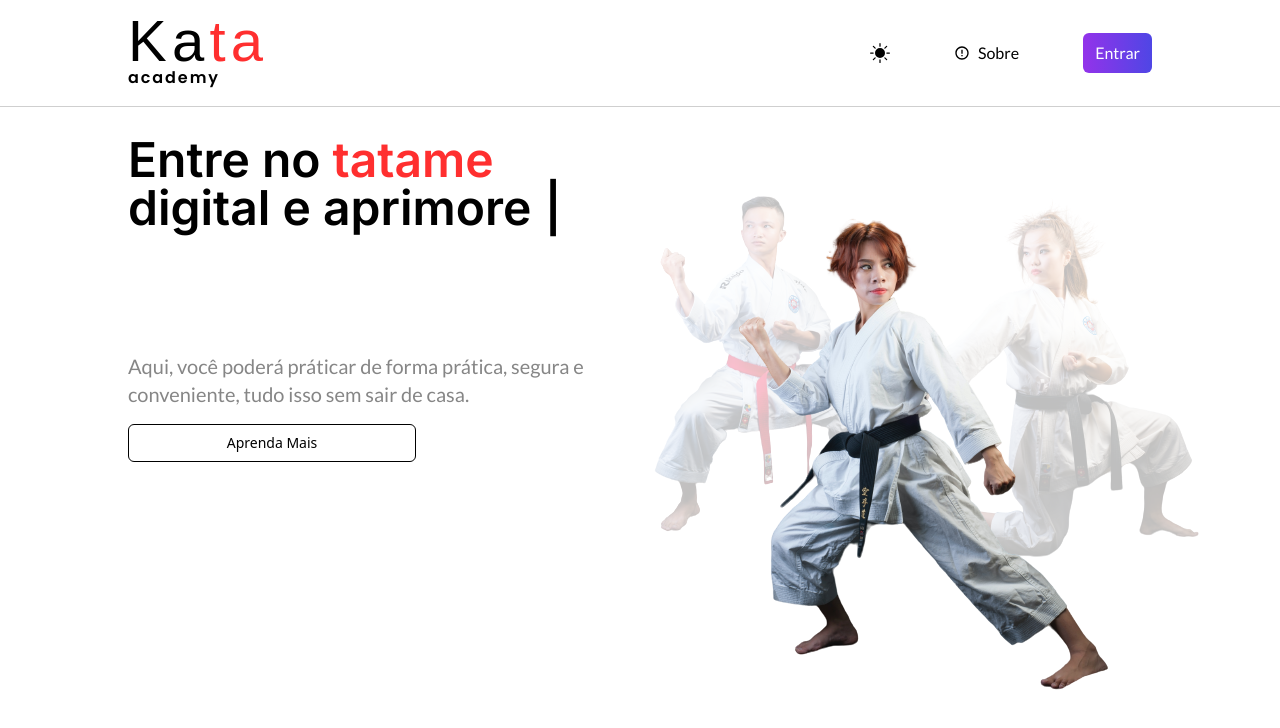
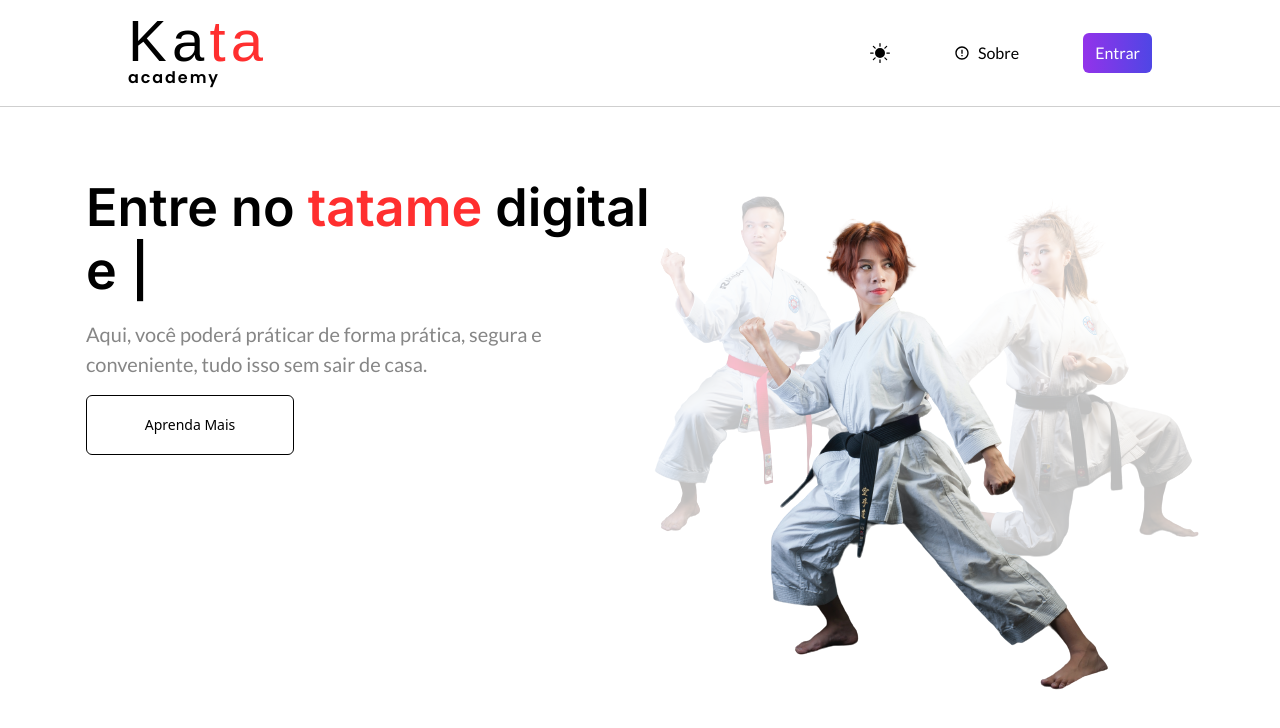
Before and after one commit to lucaspari/kata-academy, a Next.js app: page / in a window 1280 px wide. Shown: the top 728 px of the page. Built offline with nearby package versions, Linux system fonts and the light colour scheme; no server answers; a web font is replaced by a local one.

Commit message:
feat: css update

```diff
--- a/src/app/page.tsx
+++ b/src/app/page.tsx
@@ -10,17 +10,24 @@ const inter = Inter({ subsets: ["latin"], weight: "600" });
 const lato = Lato({ subsets: ["latin"], weight: "400" });
 export default function Home() {
   return (
-    <main className="max-w-screen-lg h-screen mx-auto flex">
+    <main className="max-w-screen-lg  mx-auto flex">
       <div className="flex items-center w-full lg:h-1/2 lg:w-1/2 lg:flex lg:flex-col lg:justify-center">
-        <div className="flex flex-col gap-4 mb-4">
-          <div className={`${inter.className} text-5xl min-h-[200px]`}>
-            <TypeAnimation text="Entre no <span class='text-[#FF2F2F]'>tatame</span> digital e aprimore suas técnicas de karate."></TypeAnimation>
+        <div className="flex flex-col gap-4 mb-4 m-[70px]">
+          <div
+            className={`${inter.className} text-[5.2em] w-[596px] leading-[62.93px] `}
+          >
+            <TypeAnimation
+              text="Entre no <span class='text-[#FF2F2F]'>tatame</span> digital e
+            aprimore as suas técnicas de karate."
+            />
           </div>
-          <p className={`${lato.className} text-[#868686] text-xl`}>
+          <p
+            className={`${lato.className} text-[#868686] w-[514px] leading-[30px] text-[25px] text-xl`}
+          >
             Aqui, você poderá práticar de forma prática, segura e conveniente,
             tudo isso sem sair de casa.
           </p>
-          <button className="rounded-md border border-solid w-[288px] border-black py-2 px-4 text-sm dark:border-white">
+          <button className="text-[23px] rounded-md border border-solid w-[208px] h-[60px] border-black py-2 px-4 text-sm dark:border-white">
             Aprenda Mais
           </button>
         </div>
--- a/src/components/login.tsx
+++ b/src/components/login.tsx
@@ -12,7 +12,7 @@ export default function Login() {
   return (
     <button
       onClick={() => signIn()}
-      className="text-white bg-gradient-to-r from-purple-600 to-indigo-600 rounded-md py-2 px-3"
+      className="text-base text-white bg-gradient-to-r from-purple-600 to-indigo-600 rounded-md py-2 px-3"
     >
       Entrar
     </button>
--- a/src/components/navbar.tsx
+++ b/src/components/navbar.tsx
@@ -33,14 +33,14 @@ export default function Navbar() {
           </li>
           <li className="flex  gap-2">
             <RiErrorWarningLine className="self-center" />
-            <p className="self-center">Sobre</p>
+            <p className="self-center text-base">Sobre</p>
           </li>
           <li>
             <Login></Login>
           </li>
         </ul>
       </nav>
-      <div className="bar mt-4"></div>
+      <div className="bar mt-4 dark:bg-[#030713]"></div>
     </div>
   );
 }
```
